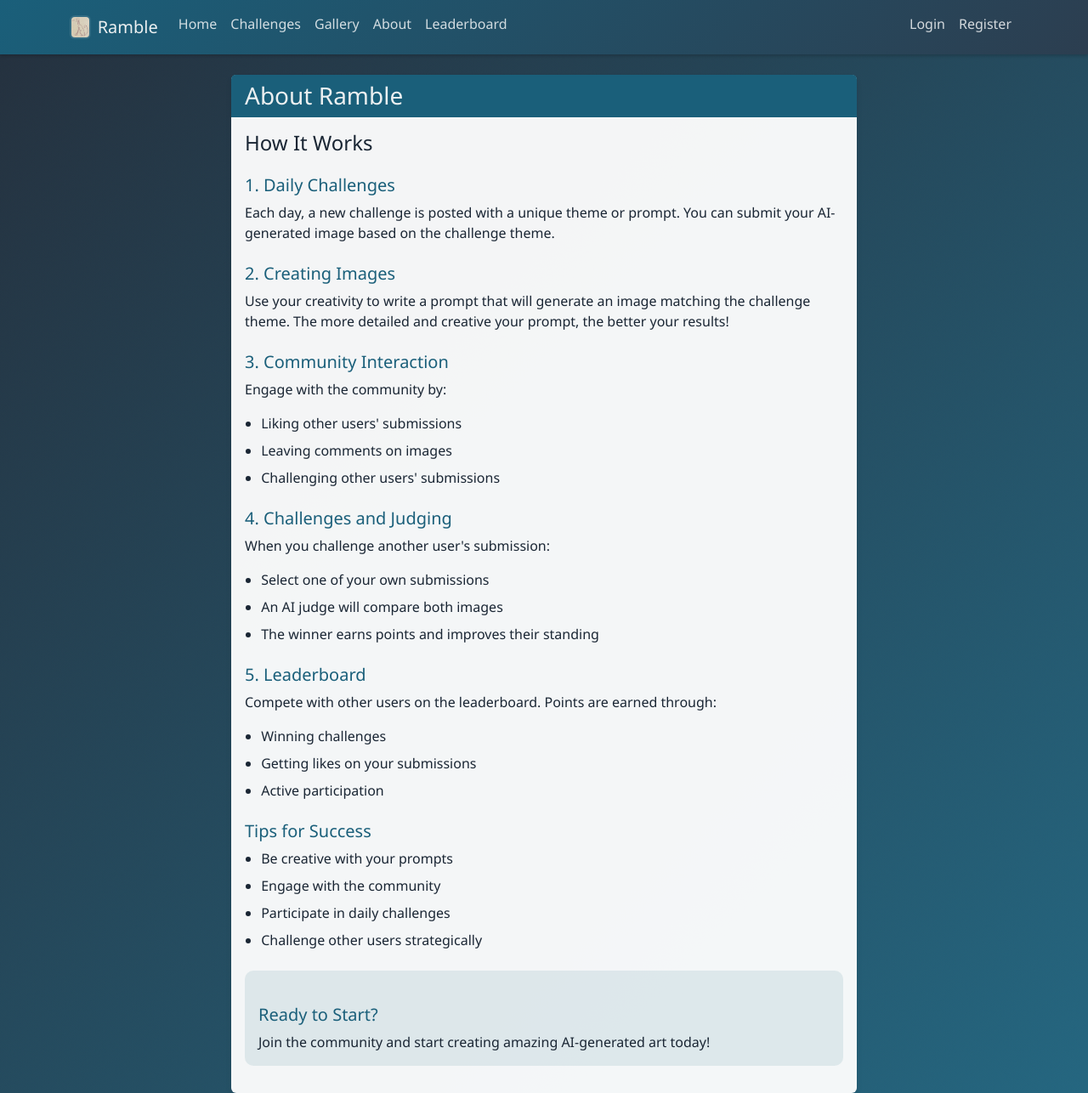
After one commit to DynamicStatic/ramble-ai-challenge, a Django app: page /challenges/about/ in a window 1280 px wide. The commit adds this page. Shown: the whole page at 85% size. Run offline with Django 5.2, Linux system fonts and the light colour scheme.

Commit message:
UI improvements: Enhanced gallery modal layout, fixed image display, improved comments section styling, and added About page

```diff
--- a/challenges/templates/base.html
+++ b/challenges/templates/base.html
@@ -140,6 +140,9 @@
                         <a class="nav-link" href="{% url 'gallery' %}">Gallery</a>
                     </li>
                     <li class="nav-item">
+                        <a class="nav-link" href="{% url 'about' %}">About</a>
+                    </li>
+                    <li class="nav-item">
                         <a class="nav-link" href="{% url 'leaderboard' %}">Leaderboard</a>
                     </li>
                 </ul>
--- /dev/null
+++ b/challenges/templates/challenges/about.html
@@ -0,0 +1,111 @@
+{% extends 'base.html' %}
+
+{% block title %}About Ramble{% endblock %}
+
+{% block content %}
+<div class="container mt-4">
+    <div class="row">
+        <div class="col-lg-8 mx-auto">
+            <div class="card">
+                <div class="card-header">
+                    <h1 class="h3 mb-0">About Ramble</h1>
+                </div>
+                <div class="card-body">
+                    <h2 class="h4 mb-3">How It Works</h2>
+                    <div class="mb-4">
+                        <h3 class="h5">1. Daily Challenges</h3>
+                        <p>Each day, a new challenge is posted with a unique theme or prompt. You can submit your AI-generated image based on the challenge theme.</p>
+                    </div>
+
+                    <div class="mb-4">
+                        <h3 class="h5">2. Creating Images</h3>
+                        <p>Use your creativity to write a prompt that will generate an image matching the challenge theme. The more detailed and creative your prompt, the better your results!</p>
+                    </div>
+
+                    <div class="mb-4">
+                        <h3 class="h5">3. Community Interaction</h3>
+                        <p>Engage with the community by:</p>
+                        <ul>
+                            <li>Liking other users' submissions</li>
+                            <li>Leaving comments on images</li>
+                            <li>Challenging other users' submissions</li>
+                        </ul>
+                    </div>
+
+                    <div class="mb-4">
+                        <h3 class="h5">4. Challenges and Judging</h3>
+                        <p>When you challenge another user's submission:</p>
+                        <ul>
+                            <li>Select one of your own submissions</li>
+                            <li>An AI judge will compare both images</li>
+                            <li>The winner earns points and improves their standing</li>
+                        </ul>
+                    </div>
+
+                    <div class="mb-4">
+                        <h3 class="h5">5. Leaderboard</h3>
+                        <p>Compete with other users on the leaderboard. Points are earned through:</p>
+                        <ul>
+                            <li>Winning challenges</li>
+                            <li>Getting likes on your submissions</li>
+                            <li>Active participation</li>
+                        </ul>
+                    </div>
+
+                    <div class="mb-4">
+                        <h3 class="h5">Tips for Success</h3>
+                        <ul>
+                            <li>Be creative with your prompts</li>
+                            <li>Engage with the community</li>
+                            <li>Participate in daily challenges</li>
+                            <li>Challenge other users strategically</li>
+                        </ul>
+                    </div>
+
+                    <div class="alert alert-info">
+                        <h4 class="h5">Ready to Start?</h4>
+                        <p class="mb-0">Join the community and start creating amazing AI-generated art today!</p>
+                    </div>
+                </div>
+            </div>
+        </div>
+    </div>
+</div>
+
+<style>
+    .card {
+        background: rgba(255, 255, 255, 0.95);
+        border: none;
+        box-shadow: 0 4px 6px rgba(0, 0, 0, 0.1);
+    }
+
+    .card-header {
+        background: var(--primary-color);
+        color: var(--light-color);
+        border-bottom: none;
+    }
+
+    .card-body {
+        color: var(--dark-color);
+    }
+
+    .h5 {
+        color: var(--primary-color);
+        margin-top: 1.5rem;
+    }
+
+    ul {
+        padding-left: 1.2rem;
+    }
+
+    li {
+        margin-bottom: 0.5rem;
+    }
+
+    .alert {
+        background: rgba(26, 95, 122, 0.1);
+        border: none;
+        color: var(--dark-color);
+    }
+</style>
+{% endblock %}
--- a/challenges/templates/challenges/challenge.html
+++ b/challenges/templates/challenges/challenge.html
@@ -22,8 +22,6 @@
                                     <img src="{{ submission.generated_image.url }}"
                                          class="submission-image"
                                          alt="Opponent's submission"
-                                         data-bs-toggle="modal"
-                                         data-bs-target="#imageModal"
                                          onclick="showImage('{{ submission.generated_image.url }}', '{{ submission.prompt|escapejs }}')">
                                 </div>
                             {% endif %}
@@ -56,7 +54,8 @@
                                                         {% if user_submission.generated_image %}
                                                             <img src="{{ user_submission.generated_image.url }}"
                                                                  class="me-2"
-                                                                 style="width: 50px; height: 50px; object-fit: cover;">
+                                                                 style="width: 50px; height: 50px; object-fit: cover;"
+                                                                 onclick="showImage('{{ user_submission.generated_image.url }}', '{{ user_submission.prompt|escapejs }}')">
                                                         {% endif %}
                                                         <div>
                                                             <strong>Submission #{{ user_submission.submission_number }}</strong>
@@ -148,6 +147,7 @@
 function showImage(src, prompt) {
     document.getElementById('modalImage').src = src;
     document.getElementById('modalPrompt').textContent = prompt;
+    new bootstrap.Modal(document.getElementById('imageModal')).show();
 }
 
 // Close modal on Escape key
--- a/challenges/urls.py
+++ b/challenges/urls.py
@@ -20,4 +20,5 @@ urlpatterns = [
     path('submission/<int:submission_id>/like/', views.like_submission, name='like_submission'),
     path('submission/<int:submission_id>/comment/', views.add_comment, name='add_comment'),
     path('submission/<int:submission_id>/comments/', views.get_comments, name='get_comments'),
+    path('about/', views.about, name='about'),
 ]
--- a/challenges/views.py
+++ b/challenges/views.py
@@ -11,7 +11,7 @@ import requests
 from django.core.files.base import ContentFile
 from django.core.files.storage import default_storage
 from .forms import UserProfileForm, ChallengeForm
-from django.db.models import Count
+from django.db.models import Count, Q
 import base64
 from io import BytesIO
 from PIL import Image
@@ -97,11 +97,29 @@ def home(request):
         end_date__lt=timezone.now()
     ).order_by('-end_date')[:10]
 
+    # Get challenge results for the current user
+    if request.user.is_authenticated:
+        challenge_results = ChallengeResult.objects.filter(
+            Q(winner__user=request.user) | Q(loser__user=request.user)
+        ).select_related('winner', 'loser')
+
+        # Create a dictionary of challenged submissions
+        challenged_submissions = set()
+        for result in challenge_results:
+            if result.winner.user == request.user:
+                challenged_submissions.add(result.loser.id)
+            else:
+                challenged_submissions.add(result.winner.id)
+    else:
+        challenged_submissions = set()
+
     context = {
         'daily_challenge': daily_challenge,
         'random_challenges': random_challenges,
         'submissions': submissions,
         'completed_challenges': completed_challenges,
+        'challenged_submissions': challenged_submissions,
+        'active_challenges': set(active_challenges.values_list('id', flat=True))
     }
     return render(request, 'challenges/home.html', context)
 
@@ -201,6 +219,16 @@ def submit_challenge(request, challenge_id):
 def challenge_user(request, submission_id):
     submission = get_object_or_404(UserSubmission, id=submission_id)
 
+    # Check if the user has already challenged this submission
+    existing_challenge = ChallengeResult.objects.filter(
+        Q(winner__user=request.user, loser=submission) |
+        Q(winner=submission, loser__user=request.user)
+    ).first()
+
+    if existing_challenge:
+        messages.info(request, 'You have already challenged this submission.')
+        return redirect('challenge_result', result_id=existing_challenge.id)
+
     # Get all submissions by the current user for this challenge
     user_submissions = UserSubmission.objects.filter(
         user=request.user,
@@ -220,25 +248,36 @@ def challenge_user(request, submission_id):
 
         user_submission = get_object_or_404(UserSubmission, id=user_submission_id, user=request.user)
 
-        # Use AI to judge the submissions
-        judge_prompt = f"""
-        You are an art critic judging two AI-generated images for a challenge. The challenge is: "{submission.challenge.description}"
+        try:
+            # Generate captions using BLIP
+            print("Generating captions using BLIP...")
+            user_image_path = user_submission.generated_image.path
+            opponent_image_path = submission.generated_image.path
 
-        Compare these two submissions and decide which one better meets the challenge criteria.
-        You MUST choose a winner - there cannot be a tie or no winner.
-        Keep your response brief and to the point - just 2-3 sentences explaining which submission wins and why.
-        Your response MUST end with either "Submission 1 wins" or "Submission 2 wins" on a new line.
+            user_caption = generate_image_caption(user_image_path)
+            opponent_caption = generate_image_caption(opponent_image_path)
 
-        Submission 1 (Your Submission):
-        Prompt: {user_submission.prompt}
-        Image: {user_submission.generated_image.url}
+            print(f"User image caption: {user_caption}")
+            print(f"Opponent image caption: {opponent_caption}")
 
-        Submission 2 (Opponent's Submission):
-        Prompt: {submission.prompt}
-        Image: {submission.generated_image.url}
-        """
+            # Use AI to judge the submissions
+            judge_prompt = f"""
+            You are an art critic judging two AI-generated images for a challenge. The challenge is: "{submission.challenge.description}"
 
-        try:
+            Compare these two submissions and decide which one better meets the challenge criteria.
+            You MUST choose a winner - there cannot be a tie or no winner.
+            Keep your response brief and to the point - just 2-3 sentences explaining which submission wins and why.
+            Your response MUST end with either "Submission 1 wins" or "Submission 2 wins" on a new line.
+
+            Submission 1 (Your Submission):
+            Prompt: {user_submission.prompt}
+            Image Description: {user_caption}
+
+            Submission 2 (Opponent's Submission):
+            Prompt: {submission.prompt}
+            Image Description: {opponent_caption}
+            """
+
             # Make API call to OpenAI for judging
             headers = {
                 "Authorization": f"Bearer {settings.OPENAI_API_KEY}",
@@ -246,24 +285,27 @@ def challenge_user(request, submission_id):
             }
 
             data = {
-                "model": "gpt-4-turbo",
+                "model": "gpt-4",
                 "messages": [
                     {
                         "role": "user",
                         "content": judge_prompt
                     }
                 ],
-                "max_tokens": 200  # Reduced token limit for shorter response
+                "max_tokens": 200
             }
 
+            print("Making request to OpenAI API...")
             response = requests.post(
                 "https://api.openai.com/v1/chat/completions",
                 headers=headers,
                 json=data
             )
             response.raise_for_status()
+            print("Received response from OpenAI API")
 
             judge_feedback = response.json()['choices'][0]['message']['content']
+            print(f"Judge feedback: {judge_feedback}")
 
             # Parse the judge's feedback to determine winner
             feedback_lines = judge_feedback.lower().split('\n')
@@ -332,6 +374,10 @@ def challenge_user(request, submission_id):
             return redirect('challenge_result', result_id=challenge_result.id)
 
         except Exception as e:
+            print(f"Error in challenge_user: {str(e)}")
+            print(f"Error type: {type(e)}")
+            import traceback
+            print(f"Traceback: {traceback.format_exc()}")
             messages.error(request, f'Error judging submissions: {str(e)}')
             return redirect('challenge_user', submission_id=submission_id)
 
@@ -409,7 +455,17 @@ def challenge_result(request, result_id):
         if not result.winner.generated_image or not result.loser.generated_image:
             messages.error(request, 'Error: One or more images are missing.')
             return redirect('home')
-        return render(request, 'challenges/challenge_result.html', {'result': result})
+
+        # Get full URLs for the images
+        winner_image_url = request.build_absolute_uri(result.winner.generated_image.url)
+        loser_image_url = request.build_absolute_uri(result.loser.generated_image.url)
+
+        context = {
+            'result': result,
+            'winner_image_url': winner_image_url,
+            'loser_image_url': loser_image_url
+        }
+        return render(request, 'challenges/challenge_result.html', context)
     except Exception as e:
         messages.error(request, f'Error displaying challenge result: {str(e)}')
         return redirect('home')
@@ -447,6 +503,23 @@ def challenge_list(request):
     if not random_challenges.exists():
         Challenge.generate_random_challenge()
         random_challenges = active_challenges.filter(type='random')
+
+    # Prefetch user submissions for all challenges
+    if request.user.is_authenticated:
+        user_submissions = UserSubmission.objects.filter(
+            user=request.user,
+            challenge__in=active_challenges
+        ).select_related('challenge')
+
+        # Create a dictionary of challenge_id: submission for quick lookup
+        user_submission_dict = {sub.challenge_id: sub for sub in user_submissions}
+
+        # Add user submission info to challenges
+        if daily_challenge:
+            daily_challenge.user_submission = user_submission_dict.get(daily_challenge.id)
+
+        for challenge in random_challenges:
+            challenge.user_submission = user_submission_dict.get(challenge.id)
 
     context = {
         'daily_challenge': daily_challenge,
@@ -591,3 +664,6 @@ def get_comments(request, submission_id):
     } for comment in comments]
 
     return JsonResponse({'comments': comments_data})
+
+def about(request):
+    return render(request, 'challenges/about.html')
```
Also changed, not shown: challenges/templates/challenges/challenge_list.html (+109 -35 lines), challenges/templates/challenges/challenge_result.html (+5 -8 lines), challenges/templates/challenges/gallery.html (+33 -7 lines), challenges/templates/challenges/home.html (+48 -36 lines).
